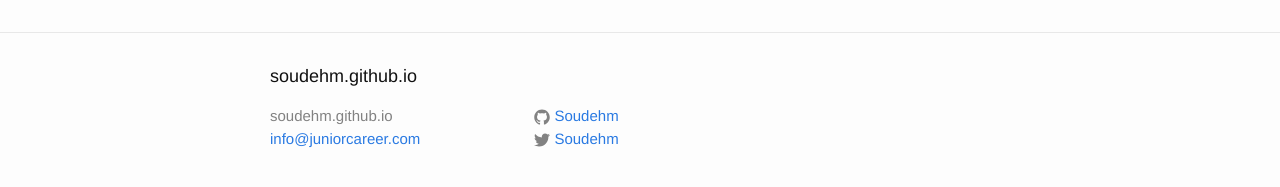
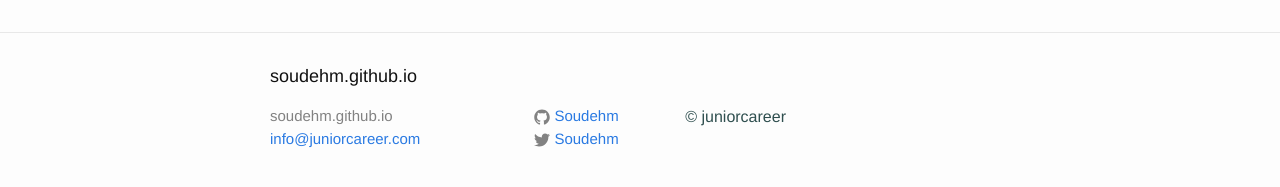
Before and after one commit to Soudehm/soudehm.github.io, a Jekyll site: the page built from about.md, in a window 1280 px wide. Shown: the part 318-505 px from the top of the page. Built offline with Jekyll 4.4.1, drawn with Linux system fonts in a browser that asks for light colours.

Commit message:
adding footer

```diff
--- a/_includes/footer.html
+++ b/_includes/footer.html
@@ -29,7 +29,7 @@
       </div>
 
       <div class="footer-col footer-col-3">
-        <p>{{ site.description }}</p>
+        <p id = "footer">&copy; juniorcareer</p>
       </div>
     </div>
 
```
